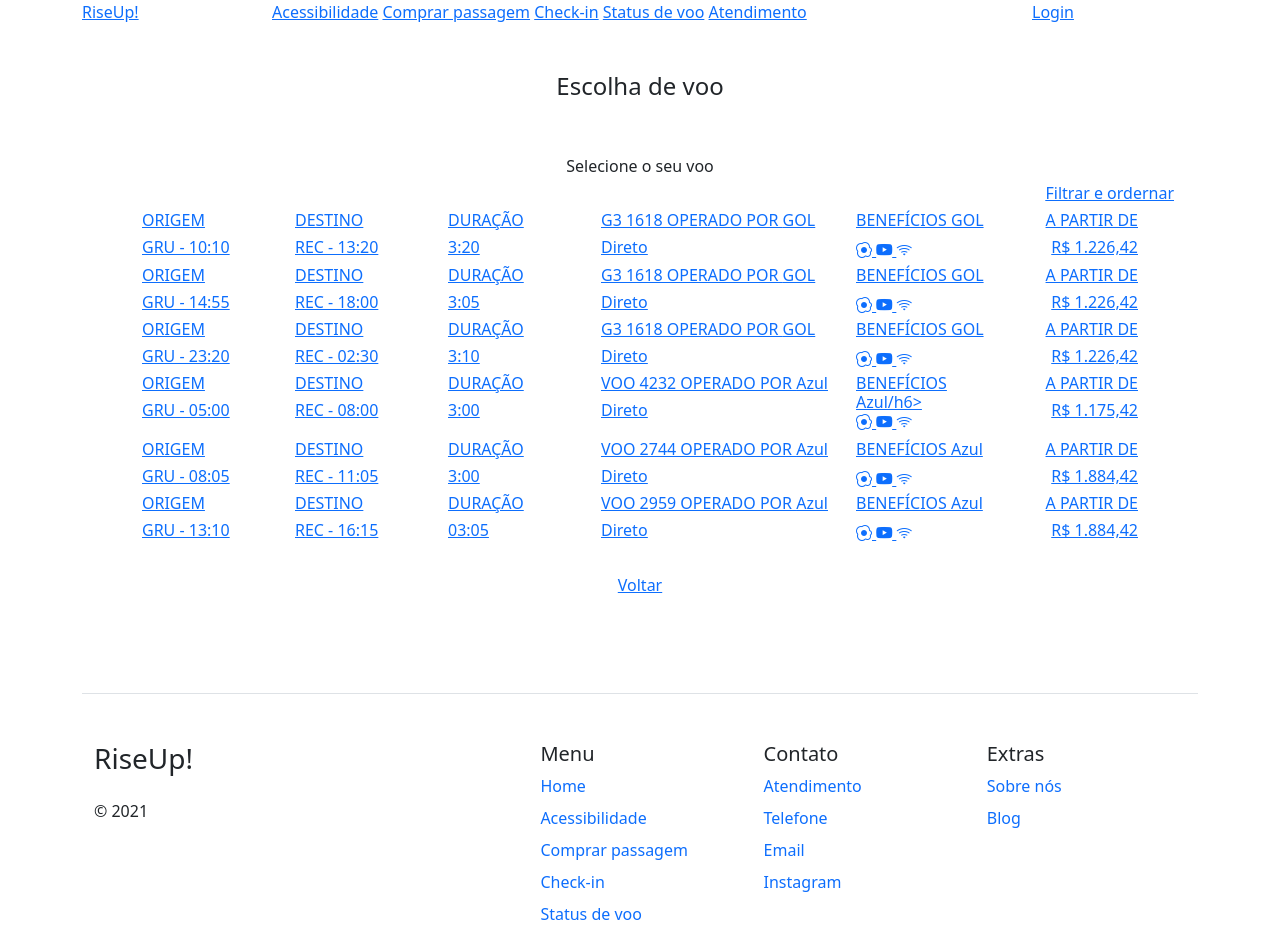
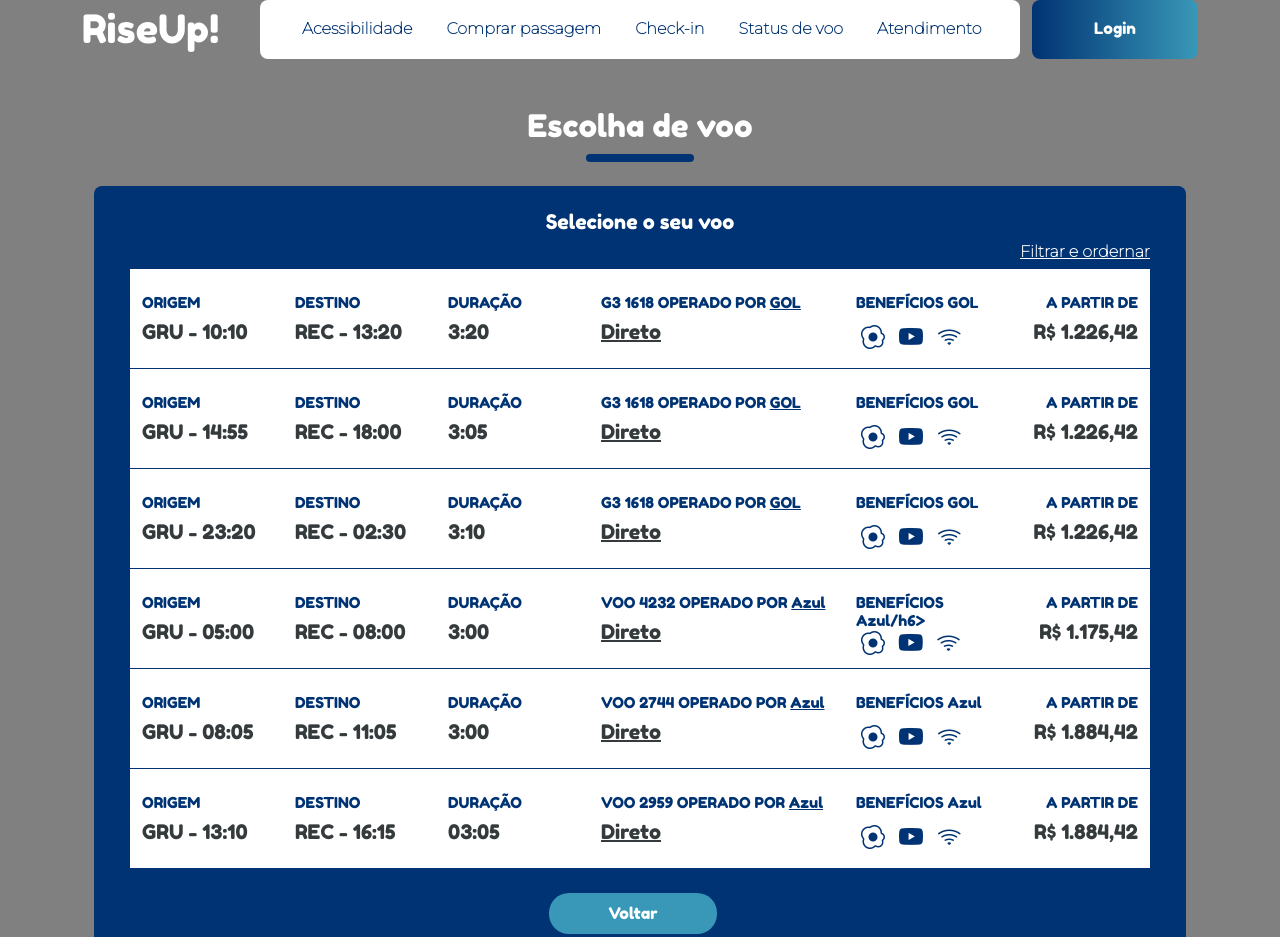
Before and after one commit to Jonas-petty/RiseUp-2022.1_Accenture, a plain HTML site: page Main/Pages/BuscarVoos.html in a window 1280 px wide. Shown: the top 937 px of the page. Drawn offline with nearby package versions, Linux system fonts and the light colour scheme; the site is published under a folder, as on GitHub Pages, so addresses that start at the root find nothing.

Commit message:
Alteração nos caminhos dos arquivos
Co-Authored-By: Ryan Silva de Menezes <85131927+RyanSilva-176@users.noreply.github.com>

```diff
--- a/Main/Pages/Acessibilidade.html
+++ b/Main/Pages/Acessibilidade.html
@@ -11,7 +11,7 @@
     <!-- Icons Bootstrap -->
     <link rel="stylesheet" href="https://cdn.jsdelivr.net/npm/bootstrap-icons@1.8.1/font/bootstrap-icons.css">
     <!-- CSS -->
-    <link rel="stylesheet" href="/Main/CSS/styles.css">
+    <link rel="stylesheet" href="../CSS/styles.css">
     <!-- Font -->
     <link rel="preconnect" href="https://fonts.googleapis.com">
     <link rel="preconnect" href="https://fonts.gstatic.com" crossorigin>
@@ -25,10 +25,10 @@
     <header>
 
         <div class="row">
-            <div class="col-2"><a href="/Main/index.html" id="logo">RiseUp!</a></div>
+            <div class="col-2"><a href="../index.html" id="logo">RiseUp!</a></div>
             <div class="col-8" id="navbar-links">
-                <a class="my-icon" href="/Main/Pages/Acessibilidade.html">Acessibilidade</a>
-                <a class="my-icon" href="/Main/Pages/ComprarPassagem.html">Comprar passagem</a>
+                <a class="my-icon" href="Acessibilidade.html">Acessibilidade</a>
+                <a class="my-icon" href="ComprarPassagem.html">Comprar passagem</a>
                 <a class="my-icon" href="#">Check-in</a>
                 <a class="my-icon" href="#">Status de voo</a>
                 <a class="my-icon" href="#">Atendimento</a>
@@ -161,9 +161,9 @@
                 <div class="col">
                     <h5 id="nav-footer2">Menu</h5>
                     <ul class="nav flex-column">
-                        <li class="nav-item mb-2"><a href="/Main/index.html" id="footer-links" class="nav-link p-0">Home</a></li>
-                        <li class="nav-item mb-2"><a href="/Main/Pages/Acessibilidade.html" id="footer-links" class="nav-link p-0">Acessibilidade</a></li>
-                        <li class="nav-item mb-2"><a href="/Main/Pages/ComprarPassagem.html" id="footer-links" class="nav-link p-0">Comprar passagem</a></li>
+                        <li class="nav-item mb-2"><a href="../index.html" id="footer-links" class="nav-link p-0">Home</a></li>
+                        <li class="nav-item mb-2"><a href="Acessibilidade.html" id="footer-links" class="nav-link p-0">Acessibilidade</a></li>
+                        <li class="nav-item mb-2"><a href="ComprarPassagem.html" id="footer-links" class="nav-link p-0">Comprar passagem</a></li>
                         <li class="nav-item mb-2"><a href="#" id="footer-links" class="nav-link p-0">Check-in</a></li>
                         <li class="nav-item mb-2"><a href="#" id="footer-links" class="nav-link p-0">Status de voo</a></li>
                     </ul>
--- a/Main/Pages/BuscarVoos.html
+++ b/Main/Pages/BuscarVoos.html
@@ -11,7 +11,7 @@
     <!-- Icons Bootstrap -->
     <link rel="stylesheet" href="https://cdn.jsdelivr.net/npm/bootstrap-icons@1.8.1/font/bootstrap-icons.css">
     <!-- CSS -->
-    <link rel="stylesheet" href="/Main/CSS/styles.css">
+    <link rel="stylesheet" href="../CSS/styles.css">
     <!-- Font -->
     <link rel="preconnect" href="https://fonts.googleapis.com">
     <link rel="preconnect" href="https://fonts.gstatic.com" crossorigin>
@@ -25,10 +25,10 @@
     <header>
 
         <div class="row">
-            <div class="col-2"><a href="/Main/index.html" id="logo">RiseUp!</a></div>
+            <div class="col-2"><a href="../index.html" id="logo">RiseUp!</a></div>
             <div class="col-8" id="navbar-links">
-                <a class="my-icon" href="/Main/Pages/Acessibilidade.html">Acessibilidade</a>
-                <a class="my-icon" href="/Main/Pages/ComprarPassagem.html">Comprar passagem</a>
+                <a class="my-icon" href="Acessibilidade.html">Acessibilidade</a>
+                <a class="my-icon" href="ComprarPassagem.html">Comprar passagem</a>
                 <a class="my-icon" href="#">Check-in</a>
                 <a class="my-icon" href="#">Status de voo</a>
                 <a class="my-icon" href="#">Atendimento</a>
@@ -67,7 +67,7 @@
 
             <!-- Voo 1 -->
             <div class="container row" style="margin:0%">
-                <a href="/Main/Pages/Login.html" id="voo">
+                <a href="Login.html" id="voo">
                     <div class="row" id="voo-content">
                         <div class="col">
                             <h6 id="voo-content-title">ORIGEM</h6>
@@ -102,7 +102,7 @@
             </div>
             <!-- Voo 2 -->
             <div class="container row" style="margin:0%">
-                <a href="/Main/Pages/Login.html" id="voo">
+                <a href="Login.html" id="voo">
                     <div class="row" id="voo-content">
                         <div class="col">
                             <h6 id="voo-content-title">ORIGEM</h6>
@@ -137,7 +137,7 @@
             </div>
             <!-- Voo 3 -->
             <div class="container row" style="margin:0%">
-                <a href="/Main/Pages/Login.html" id="voo">
+                <a href="Login.html" id="voo">
                     <div class="row" id="voo-content">
                         <div class="col">
                             <h6 id="voo-content-title">ORIGEM</h6>
@@ -173,7 +173,7 @@
             <!-- Voo Azul -->
             <!-- Voo 4 -->
             <div class="container row" style="margin:0%">
-                <a href="/Main/Pages/Login.html" id="voo">
+                <a href="Login.html" id="voo">
                     <div class="row" id="voo-content">
                         <div class="col">
                             <h6 id="voo-content-title">ORIGEM</h6>
@@ -208,7 +208,7 @@
             </div>
             <!-- Voo 5 -->
             <div class="container row" style="margin:0%">
-                <a href="/Main/Pages/Login.html" id="voo">
+                <a href="Login.html" id="voo">
                     <div class="row" id="voo-content">
                         <div class="col">
                             <h6 id="voo-content-title">ORIGEM</h6>
@@ -243,7 +243,7 @@
             </div>
             <!-- Voo 6 -->
             <div class="container row" style="margin:0%">
-                <a href="/Main/Pages/Login.html" id="voo">
+                <a href="Login.html" id="voo">
                     <div class="row" id="voo-content">
                         <div class="col">
                             <h6 id="voo-content-title">ORIGEM</h6>
@@ -282,7 +282,7 @@
                 <div class="row" id="section-btns-comprar" align="middle">
                     <div class="col">
                         <div id="div-btn-voltar">
-                            <a id="btn-voltar" href="/Main/Pages/ComprarPassagem.html">Voltar</a>
+                            <a id="btn-voltar" href="ComprarPassagem.html">Voltar</a>
                         </div>
                     </div>
                 </div>
@@ -311,11 +311,11 @@
             <div class="col">
                 <h5 id="nav-footer2">Menu</h5>
                 <ul class="nav flex-column">
-                    <li class="nav-item mb-2"><a href="/Main/index.html" id="footer-links"
+                    <li class="nav-item mb-2"><a href="../index.html" id="footer-links"
                             class="nav-link p-0">Home</a></li>
-                    <li class="nav-item mb-2"><a href="/Main/Pages/Acessibilidade.html" id="footer-links"
+                    <li class="nav-item mb-2"><a href="Acessibilidade.html" id="footer-links"
                             class="nav-link p-0">Acessibilidade</a></li>
-                    <li class="nav-item mb-2"><a href="/Main/Pages/ComprarPassagem.html" id="footer-links"
+                    <li class="nav-item mb-2"><a href="ComprarPassagem.html" id="footer-links"
                             class="nav-link p-0">Comprar passagem</a></li>
                     <li class="nav-item mb-2"><a href="#" id="footer-links" class="nav-link p-0">Check-in</a></li>
                     <li class="nav-item mb-2"><a href="#" id="footer-links" class="nav-link p-0">Status de voo</a>
```
Also changed, not shown: Main/Pages/ComprarPassagem.html (+8 -8 lines), Main/Pages/Login.html (+6 -6 lines), Main/index.html (+10 -10 lines).
